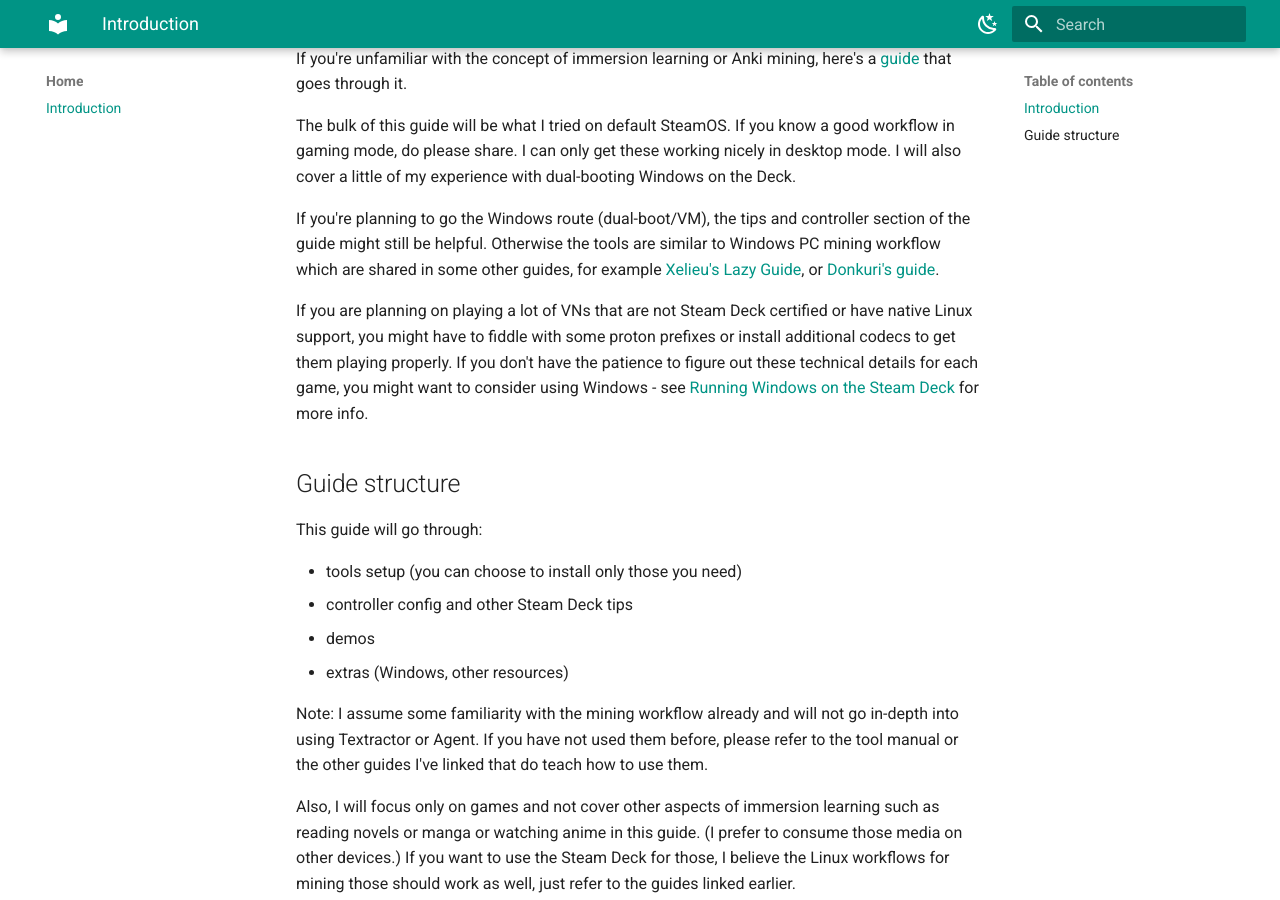
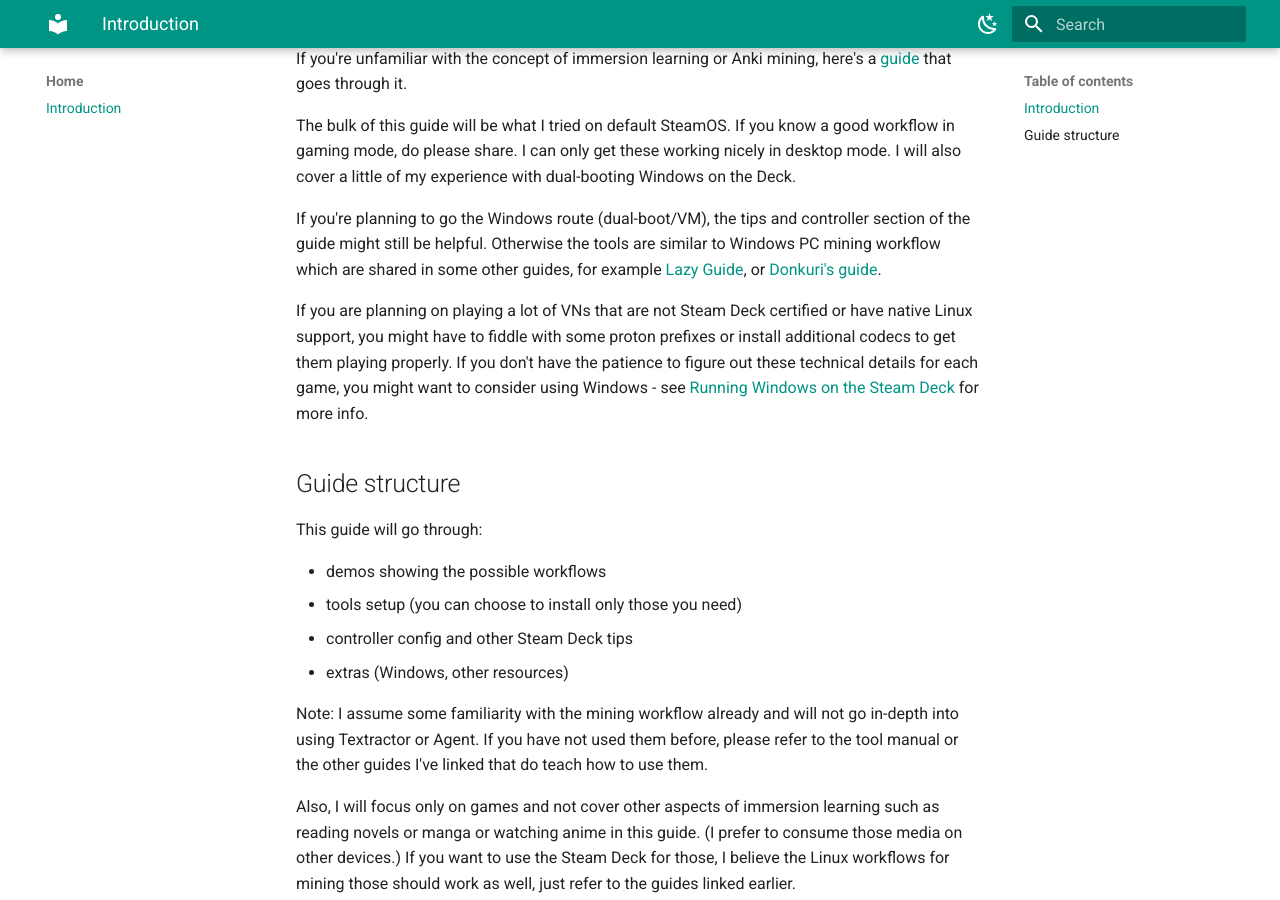
Before and after one commit to aka-baka/deck-mining, an MkDocs documentation site: the page built from docs/index.md, in a window 1280 px wide and 900 px high, scrolled down 417 px. Built offline with MkDocs 1.6.1 and Material for MkDocs 9.7.7, drawn with Linux system fonts in a browser that asks for light colours.

Commit message:
Update index.md - fix broken links

```diff
--- a/docs/index.md
+++ b/docs/index.md
@@ -11,7 +11,7 @@
 The bulk of this guide will be what I tried on default SteamOS. If you know a good workflow in gaming mode, do please share. I can only get these working nicely in desktop mode.
 I will also cover a little of my experience with dual-booting Windows on the Deck.
 
-If you're planning to go the Windows route (dual-boot/VM), the tips and controller section of the guide might still be helpful. Otherwise the tools are similar to Windows PC mining workflow which are shared in some other guides, for example [Xelieu's Lazy Guide](https://xelieu.github.io/jp-lazy-guide/setup/), or [Donkuri's guide](https://donkuri.github.io/learn-japanese/).
+If you're planning to go the Windows route (dual-boot/VM), the tips and controller section of the guide might still be helpful. Otherwise the tools are similar to Windows PC mining workflow which are shared in some other guides, for example [Lazy Guide](https://lazyguidejp.github.io/jp-lazy-guide/), or [Donkuri's guide](https://donkuri.github.io/learn-japanese/).
 
 If you are planning on playing a lot of VNs that are not Steam Deck certified or have native Linux support, you might have to fiddle with some proton prefixes or install additional codecs to get them playing properly. If you don't have the patience to figure out these technical details for each game, you might want to consider using Windows - see [Running Windows on the Steam Deck](runWin.md) for more info.
 
@@ -19,9 +19,9 @@
 
 This guide will go through:
 
+- demos showing the possible workflows
 - tools setup (you can choose to install only those you need)
 - controller config and other Steam Deck tips
-- demos
 - extras (Windows, other resources)
 
 Note: I assume some familiarity with the mining workflow already and will not go in-depth into using Textractor or Agent. If you have not used them before, please refer to the tool manual or the other guides I've linked that do teach how to use them.
```
